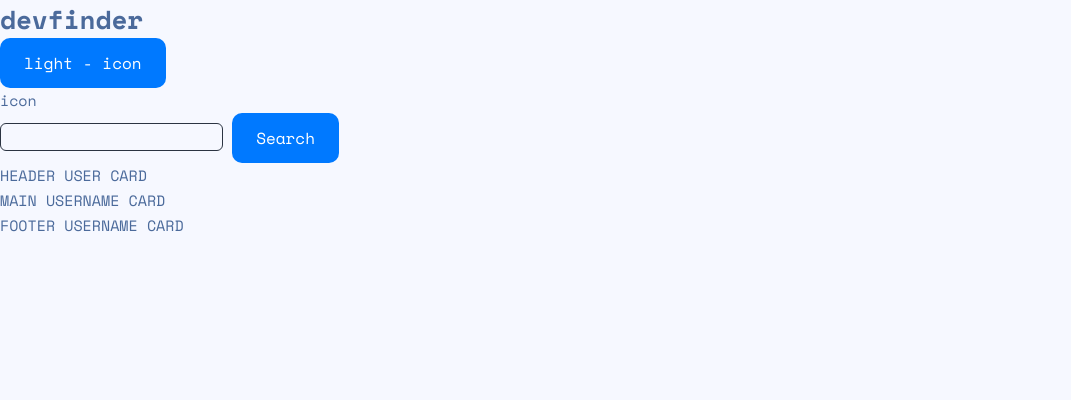
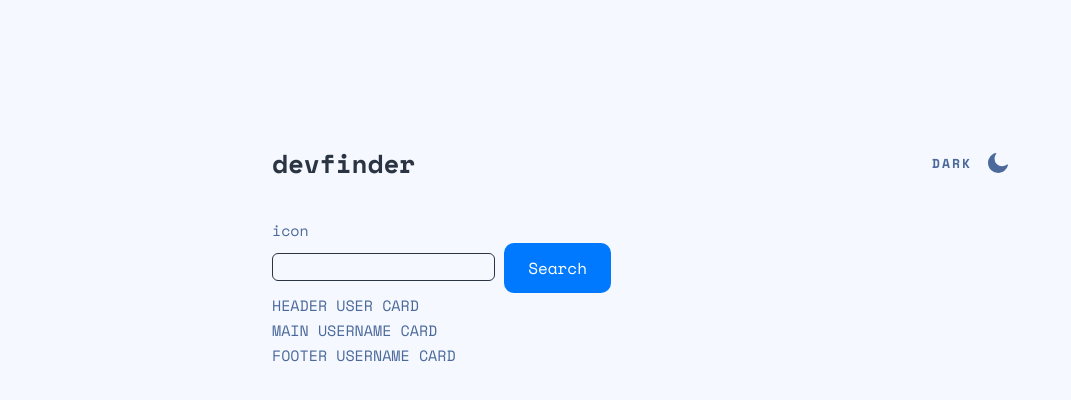
Before and after one commit to jhnemogap/github-users-cmode02, a plain HTML site: page src/index.html in a window 1280 px wide. Shown: the whole page, without its empty margins (0-1071 px from the left). Drawn offline with nearby package versions, Linux system fonts and the light colour scheme; no server answers.

Commit message:
feat: added global-layout styles and improvement control color theme

```diff
--- /dev/null
+++ b/src/icons.js
@@ -0,0 +1,22 @@
+Vue.component("moonIcon", {
+  template: `
+    <svg width="20" height="20" xmlns="http://www.w3.org/2000/svg">
+      <title>moonIcon</title>
+      <path
+        fill="currentColor"
+        d="M19.513 11.397a.701.701 0 00-.588.128 7.496 7.496 0 01-2.276 1.336 7.101 7.101 0 01-2.583.462 7.505 7.505 0 01-5.32-2.209 7.568 7.568 0 01-2.199-5.342c0-.873.154-1.72.41-2.49a6.904 6.904 0 011.227-2.21.657.657 0 00-.102-.924.701.701 0 00-.589-.128C5.32.61 3.427 1.92 2.072 3.666A10.158 10.158 0 000 9.83c0 2.8 1.125 5.342 2.967 7.19a10.025 10.025 0 007.16 2.98c2.353 0 4.527-.822 6.266-2.183a10.13 10.13 0 003.58-5.624.623.623 0 00-.46-.796z"
+      />
+    </svg>
+  `,
+});
+
+Vue.component("sunIcon", {
+  template: `
+    <svg width="20" height="20" xmlns="http://www.w3.org/2000/svg">
+      <title>sunIcon</title>
+      <g fill="currentColor">
+        <path d="M13.545 6.455c-.9-.9-2.17-1.481-3.545-1.481a4.934 4.934 0 00-3.545 1.481c-.9.9-1.481 2.17-1.481 3.545 0 1.376.582 2.646 1.481 3.545.9.9 2.17 1.481 3.545 1.481a4.934 4.934 0 003.545-1.481c.9-.9 1.481-2.17 1.481-3.545a4.934 4.934 0 00-1.481-3.545zM10 3.413a.7.7 0 00.688-.688V.688A.7.7 0 0010 0a.7.7 0 00-.688.688v2.037a.7.7 0 00.688.688zM15.635 5.344l1.455-1.455a.67.67 0 000-.952.67.67 0 00-.952 0l-1.455 1.455a.67.67 0 000 .952c.238.264.66.264.952 0zM19.312 9.312h-2.037a.7.7 0 00-.688.688.7.7 0 00.688.688h2.037A.7.7 0 0020 10a.7.7 0 00-.688-.688zM15.608 14.656a.67.67 0 00-.952 0 .67.67 0 000 .952l1.455 1.455a.67.67 0 00.952 0 .67.67 0 000-.952l-1.455-1.455zM10 16.587a.7.7 0 00-.688.688v2.037A.7.7 0 0010 20a.7.7 0 00.688-.688v-2.037a.7.7 0 00-.688-.688zM4.365 14.656L2.91 16.111a.67.67 0 000 .952.67.67 0 00.952 0l1.455-1.455a.67.67 0 000-.952c-.238-.264-.66-.264-.952 0zM3.413 10a.7.7 0 00-.688-.688H.688A.7.7 0 000 10a.7.7 0 00.688.688h2.037A.7.7 0 003.413 10zM4.365 5.344a.67.67 0 00.952 0 .67.67 0 000-.952L3.862 2.937a.67.67 0 00-.952 0 .67.67 0 000 .952l1.455 1.455z" />
+      </g>
+    </svg>
+  `,
+});
--- a/src/index.html
+++ b/src/index.html
@@ -7,21 +7,30 @@
     content="width=device-width, user-scalable=no, initial-scale=1.0, maximum-scale=1.0, minimum-scale=1.0"
   >
   <meta http-equiv="X-UA-Compatible" content="ie=edge">
-  <title>Document</title>
+
+  <meta name="description" content="Web app Challenge: GitHub user search - mode 02 (Vue-js v2)">
+  <title>github-users-cmode02</title>
+
+  <link rel="icon" type="image/ico" href="assets/images/favicon.ico" />
 </head>
 
 <link rel="stylesheet" href="styles/index.css">
 
 <body>
-  <div id="app" v-bind:data-theme="currentTheme">
-    <header>
-      <h1>devfinder</h1>
-      <button v-on:click="toggleTheme">
-        {{ currentTheme }} - icon
+
+  <div id="app" v-bind:data-theme="colorTheme.active">
+    <div class="layout-container">
+
+      <header class="layout-header">
+        <h1 aria-label="logo of devfinder" class="layout-header-title">devfinder</h1>
+        <button type="button" class="toggle-theme" v-on:click="toggleTheme">
+          <span class="h4 toggle-theme-text">{{ colorTheme.next }}</span>
+          <sun-icon v-if="colorTheme.next === 'light'"></sun-icon>
+          <moon-icon v-else></moon-icon>
         </button>
       </header>
 
-    <main>
+      <main class="layout-main">
         <div>
           <form v-on:submit="submit">
             <div>icon</div>
@@ -44,10 +53,14 @@
           </footer>
         </section>
       </main>
+
     </div>
+  </div>
+
 </body>
 
 <script src="https://cdn.jsdelivr.net/npm/vue@2.6.14/dist/vue.js"></script>
+<script src="icons.js"></script>
 <script src="mainScript.js"></script>
 
 </html>
--- a/src/mainScript.js
+++ b/src/mainScript.js
@@ -7,7 +7,10 @@ new Vue({
   el: "#app",
 
   data: {
-    currentTheme: LIGHT_THEME_NAME,
+    colorTheme: {
+      active: LIGHT_THEME_NAME,
+      next: DARK_THEME_NAME,
+    },
     search: "",
     isSearchError: false,
     searchResult: null,
@@ -15,7 +18,7 @@ new Vue({
 
   methods: {
     toggleTheme: function() {
-      this.currentTheme = LIGHT_THEME_NAME === this.currentTheme ? DARK_THEME_NAME : LIGHT_THEME_NAME;
+      [this.colorTheme.active, this.colorTheme.next] = [this.colorTheme.next, this.colorTheme.active]
     },
 
     submit: async function(event) {
--- /dev/null
+++ b/src/styles/components/layout.css
@@ -0,0 +1,65 @@
+/* ------  .layout-container ------ */
+.layout-container {
+  max-width: 46rem;
+  min-height: 100vh;
+  margin: 0 6.4vw;
+  padding: 9.6vw 0 2rem;
+}
+
+/* ------  .layout-header ------ */
+.layout-header {
+  display: flex;
+  justify-content: space-between;
+  margin-bottom: 2.25rem;
+}
+.layout-header-title {
+  font-size: 1.625rem;
+  color: var(--text-color-secondary);
+}
+.layout-header .toggle-theme {
+  padding: 0;
+  display: inline-flex;
+  align-items: center;
+  border: 0;
+  cursor: pointer;
+  background-color: transparent;
+  color: var(--text-color-primary);
+}
+.layout-header .toggle-theme:hover {
+  color: var(--btn-theme-color-hover);
+}
+.layout-header .toggle-theme-text {
+  margin-right: 1rem;
+  font-weight: bold;
+  letter-spacing: 0.15625em;
+  text-transform: uppercase;
+}
+
+
+/* ------  .layout-main ------ */
+.layout-main {
+  width: 100%;
+}
+
+
+/* --------------------------------
+ ------  GLOBAL MEDIA QUERIES ------
+  --------------------------------- */
+@media screen and (min-width: 36rem) {
+  .layout-container {
+    margin: 0 12.5vw;
+    padding-top: 18.75vw;
+  }
+}
+
+@media screen and (min-width: 48rem) {
+  .layout-container {
+    padding-top: 9rem;
+  }
+}
+
+@media screen and (min-width: 58rem) {
+  .layout-container {
+    margin: 0 auto;
+  }
+}
--- a/src/styles/index.css
+++ b/src/styles/index.css
@@ -1,2 +1,4 @@
 @import "vars.css";
 @import "global.css";
+
+@import "components/layout.css";
```
Also changed, not shown: src/assets/images/favicon.ico (added). Lines whose indentation alone changed are shown as unchanged.
